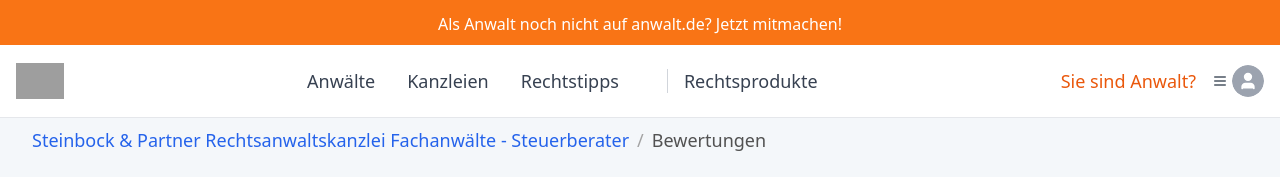
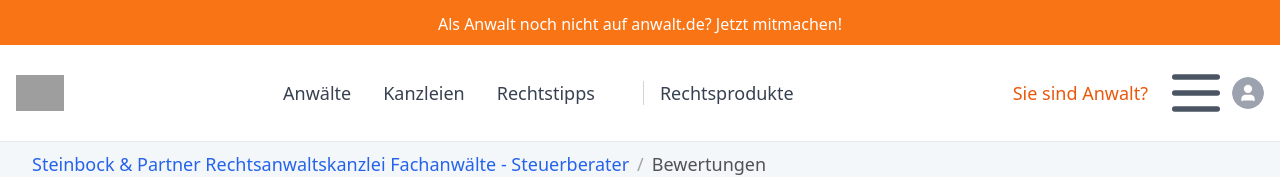
Before and after one commit to dvvvvv411/legal-webpage-builder, a React (Vite) app: page / in a window 1280 px wide. Shown: the top 177 px of the page. Built offline with nearby package versions, Linux system fonts and the light colour scheme; grey boxes are pictures that could not be loaded.

Commit message:
Fix header icon size
Ensure the header icon size is correct.

```diff
--- a/src/components/Header.tsx
+++ b/src/components/Header.tsx
@@ -65,9 +65,7 @@ const Header = () => {
                 Sie sind Anwalt?
               </a>
               <div className="flex items-center space-x-1">
-                <Button variant="ghost" size="sm" className="p-0">
-                  <Menu className="w-16 h-16 text-gray-600" />
-                </Button>
+                <Menu className="w-16 h-16 text-gray-600 cursor-pointer" />
                 <Avatar className="w-8 h-8">
                   <AvatarFallback className="bg-gray-400">
                     <User className="w-5 h-5 text-white fill-white" />
@@ -80,9 +78,7 @@ const Header = () => {
             <div className="md:hidden">
               <Sheet>
                 <SheetTrigger asChild>
-                  <Button variant="ghost" size="sm" className="p-0">
-                    <Menu className="w-16 h-16 text-gray-600" />
-                  </Button>
+                  <Menu className="w-16 h-16 text-gray-600 cursor-pointer" />
                 </SheetTrigger>
                 <SheetContent side="right" className="w-80">
                   <div className="flex flex-col py-6">
```
